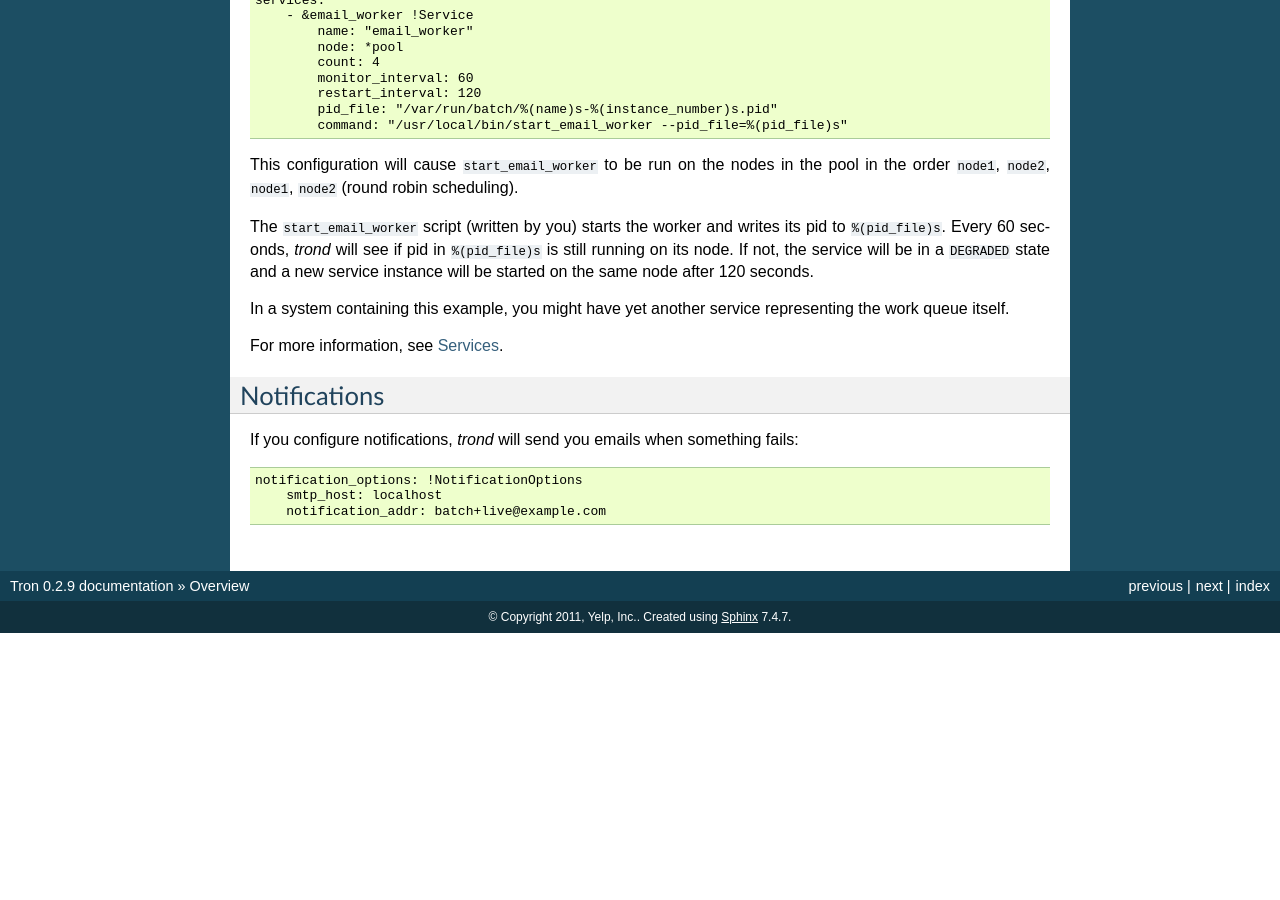
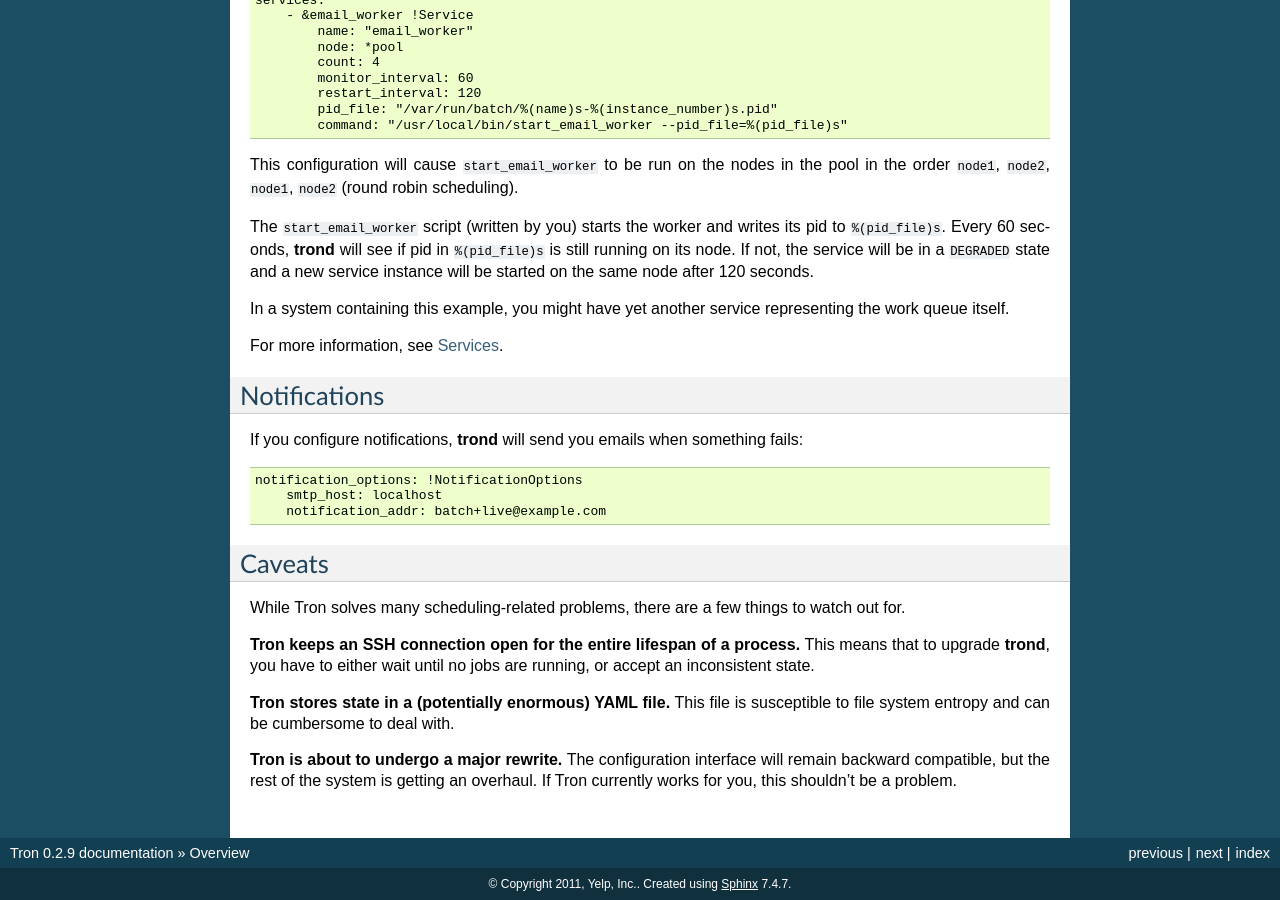
Before and after one commit to Yelp/Tron, a Sphinx documentation site: the page built from docs/overview.rst, in a window 1280 px wide and 900 px high, scrolled down 2123 px. Built offline with Sphinx 7.4.7, drawn with Linux system fonts in a browser that asks for light colours; before the commit the page ends 2756 px from its top, so only the background shows below that.

Commit message:
Even more docs

```diff
--- a/docs/overview.rst
+++ b/docs/overview.rst
@@ -148,10 +148,10 @@ in the pool in the order ``node1``, ``node2``, ``node1``, ``node2`` (round
 robin scheduling).
 
 The ``start_email_worker`` script (written by you) starts the worker and writes
-its pid to ``%(pid_file)s``. Every 60 seconds, `trond` will see if pid in
-``%(pid_file)s`` is still running on its node. If not, the service will be in a
-``DEGRADED`` state and a new service instance will be started on the same node
-after 120 seconds.
+its pid to ``%(pid_file)s``. Every 60 seconds, :command:`trond` will see if pid
+in ``%(pid_file)s`` is still running on its node. If not, the service will be
+in a ``DEGRADED`` state and a new service instance will be started on the same
+node after 120 seconds.
 
 In a system containing this example, you might have yet another service
 representing the work queue itself.
@@ -161,9 +161,26 @@ For more information, see :doc:`services`.
 Notifications
 -------------
 
-If you configure notifications, `trond` will send you emails when something
-fails::
+If you configure notifications, :command:`trond` will send you emails when
+something fails::
 
     notification_options: !NotificationOptions
         smtp_host: localhost
         notification_addr: batch+live@example.com
+
+Caveats
+-------
+
+While Tron solves many scheduling-related problems, there are a few things to
+watch out for.
+
+**Tron keeps an SSH connection open for the entire lifespan of a process.**
+This means that to upgrade :command:`trond`, you have to either wait until no
+jobs are running, or accept an inconsistent state.
+
+**Tron stores state in a (potentially enormous) YAML file.** This file is
+susceptible to file system entropy and can be cumbersome to deal with.
+
+**Tron is about to undergo a major rewrite.** The configuration interface will
+remain backward compatible, but the rest of the system is getting an overhaul.
+If Tron currently works for you, this shouldn't be a problem.
```
